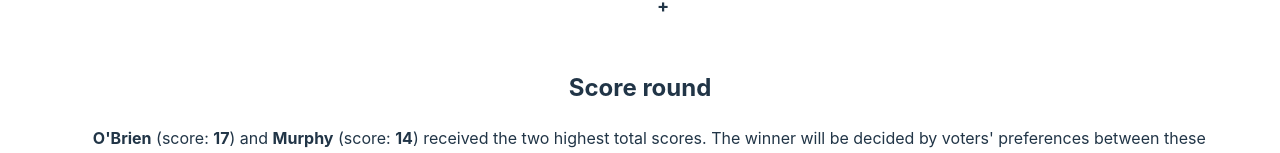
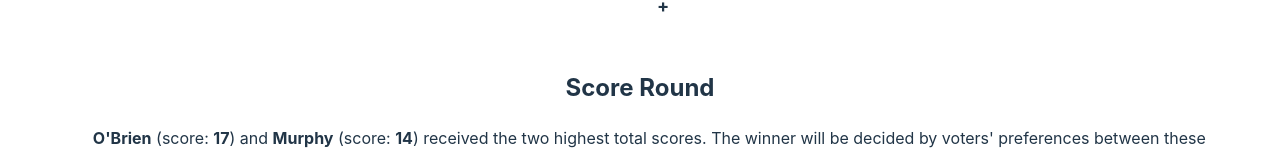
Before and after one commit to boyleconnor/star-voting, a React (Vite) app: page / in a window 1280 px wide. Shown: the part 710-863 px from the top of the page. Built offline with nearby package versions, Linux system fonts and the light colour scheme.

Commit message:
Capitalize "Round"

```diff
--- a/src/App.tsx
+++ b/src/App.tsx
@@ -176,7 +176,7 @@ function App() {
         </tbody>
       </table>
 
-      <h2>Score round</h2>
+      <h2>Score Round</h2>
       {topCandidates.length == 2 && (<p>
         <b>{firstCandidate}</b> (score: <b>{totalScores.get(firstCandidate)}</b>)
         and <b>{secondCandidate}</b> (score: <b>{totalScores.get(secondCandidate)}</b>) received the two highest total
```
